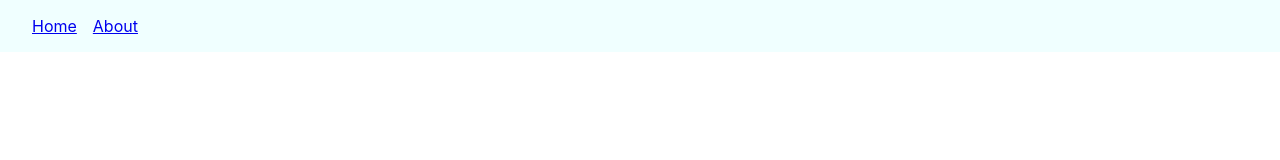
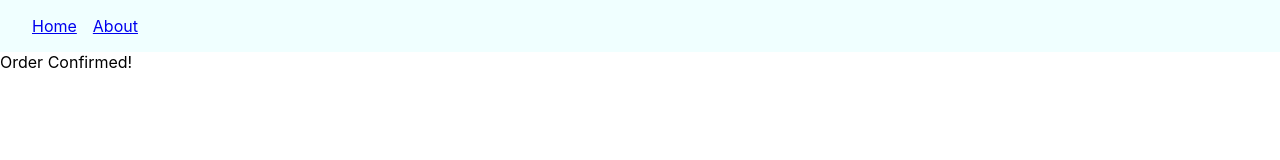
Before and after one commit to Ubayed-Bin-Sufian/Vizuara-Summer-of-Code-2024, a React (Create React App) app in the folder react-router-demo/: page /order-summary in a window 1280 px wide. Before the commit this address had no page. Shown: the top 160 px of the page. Built offline with nearby package versions, Linux system fonts and the light colour scheme.

Commit message:
imported order summary component and linked it to the path

```diff
--- a/react-router-demo/src/App.js
+++ b/react-router-demo/src/App.js
@@ -2,6 +2,7 @@ import { Routes, Route } from "react-router-dom";
 import { Home } from "./components/Home";
 import { About } from "./components/About";
 import { Navbar } from "./components/Navbar";
+import { OrderSummary } from "./components/OrderSummary";
 
 function App() {
   return (
@@ -10,6 +11,7 @@ function App() {
       <Routes>
         <Route path='/' element={<Home />} />
         <Route path='about' element={<About />} />
+        <Route path='order-summary' element={<OrderSummary />} />
       </Routes>
     </>
   );
```
